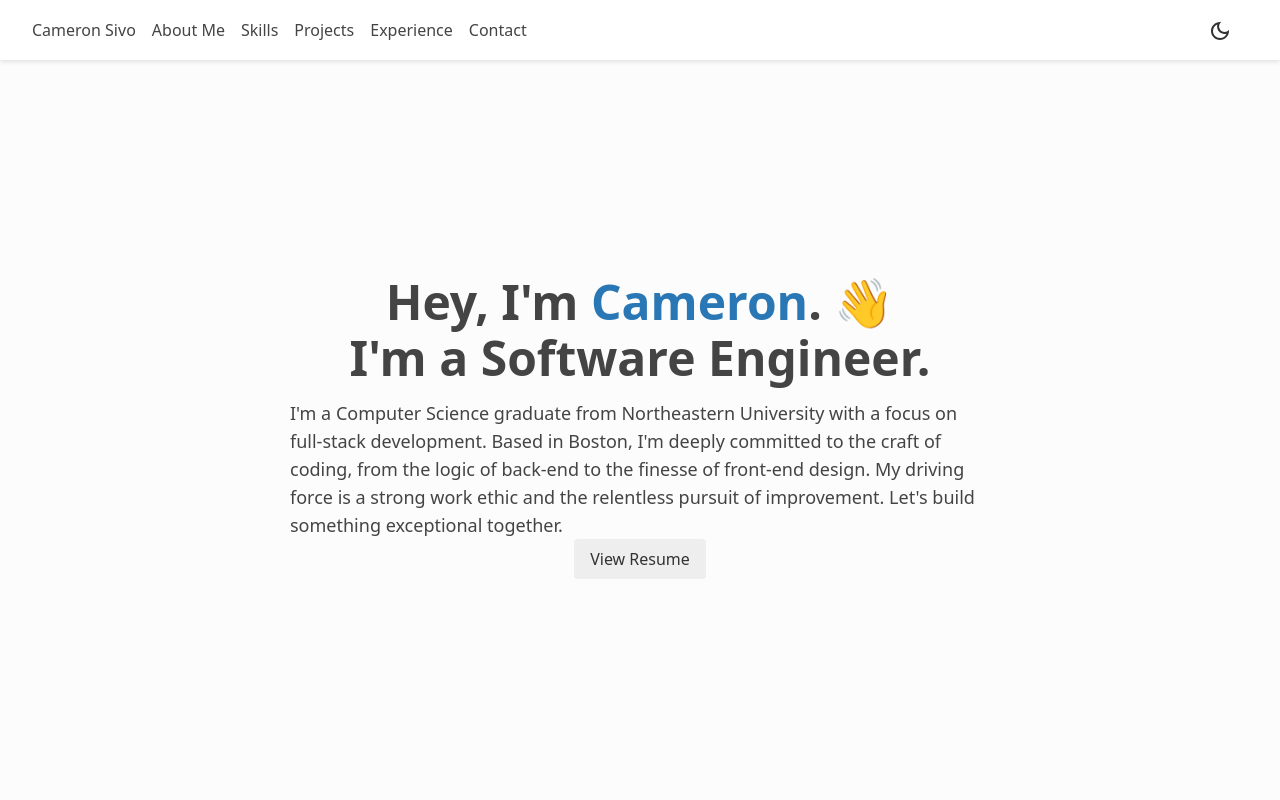
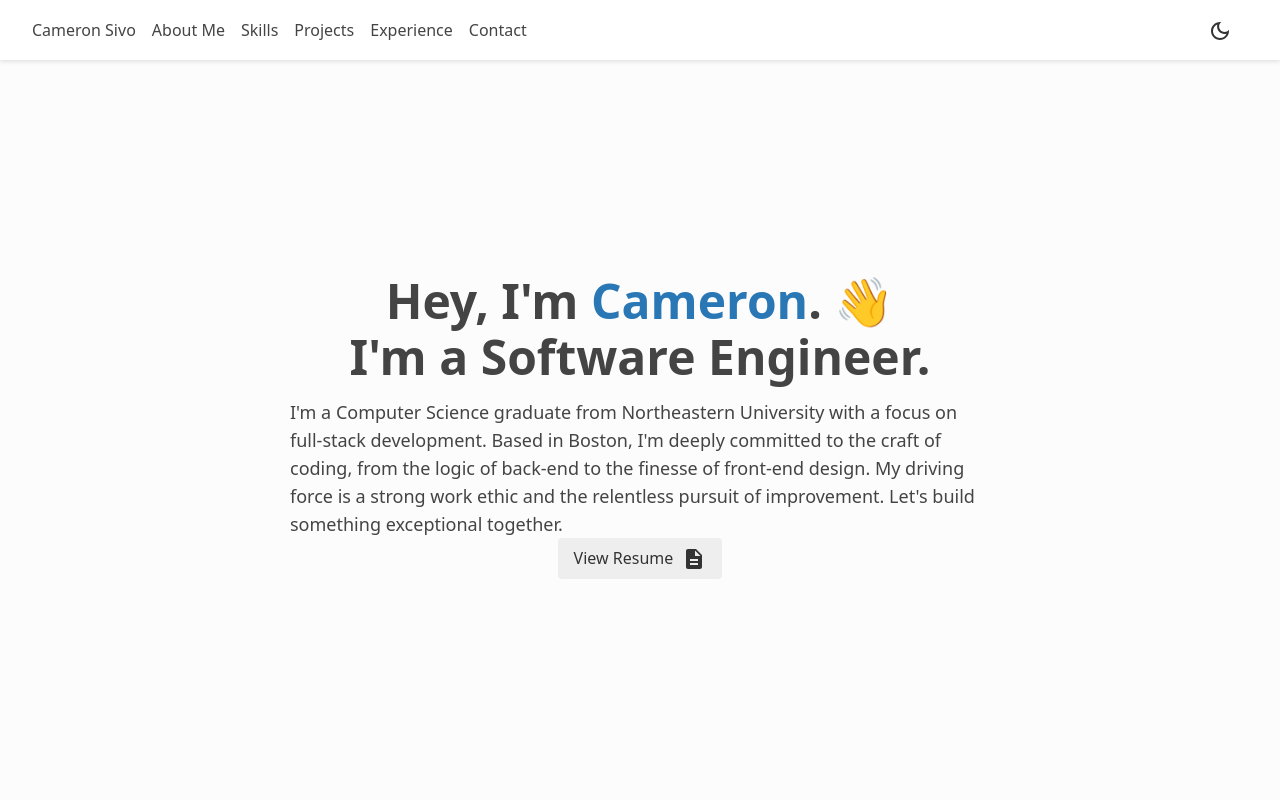
Before and after one commit to csiv23/portfolio, a Next.js app in the folder frontend/: page / in a window 1280 px wide. Shown: the top 800 px of the page. Built offline with nearby package versions, Linux system fonts and the light colour scheme.

Commit message:
Added icon for view resume button

```diff
--- a/frontend/components/LandingPage.module.css
+++ b/frontend/components/LandingPage.module.css
@@ -94,3 +94,8 @@
 .about-description {
   padding-top: 5px;
 }
+
+.resumeIcon {
+  vertical-align: middle;
+  margin-left: 5px;
+}
--- a/frontend/components/LandingPage.tsx
+++ b/frontend/components/LandingPage.tsx
@@ -1,5 +1,6 @@
 import React, { FC, RefObject, useContext } from "react";
 import { ThemeContext, ThemeUpdateContext } from "./ThemeContext";
+import DescriptionIcon from '@mui/icons-material/Description';
 import useThemeStyles from "../hooks/useThemeStyles";
 import styles from "./LandingPage.module.css";
 
@@ -70,9 +71,13 @@ const LandingPage: FC<LandingPageProps> = ({ aboutRef }) => {
           }`}
         >
           View Resume <span className="arrow right"></span>
+          <DescriptionIcon
+            className={`${styles.resumeIcon} ${
+              darkTheme ? styles.resumeIconDark : styles.resumeIconLight
+            }`}
+          />
         </a>
 
-        {/* Social Links with hover effect */}
         <div className="mt-4 space-x-4">
           <a
             href="https://www.linkedin.com/in/cameron-sivo-68a721224/"
--- a/frontend/package.json
+++ b/frontend/package.json
@@ -12,7 +12,7 @@
   "dependencies": {
     "@emotion/react": "^11.11.1",
     "@emotion/styled": "^11.11.0",
-    "@mui/icons-material": "^5.14.16",
+    "@mui/icons-material": "^5.14.18",
     "@types/node": "20.6.5",
     "@types/react": "18.2.22",
     "@types/react-dom": "18.2.7",
```
Also changed, not shown: 1 other file (tests, documents, lock files or other folders).
